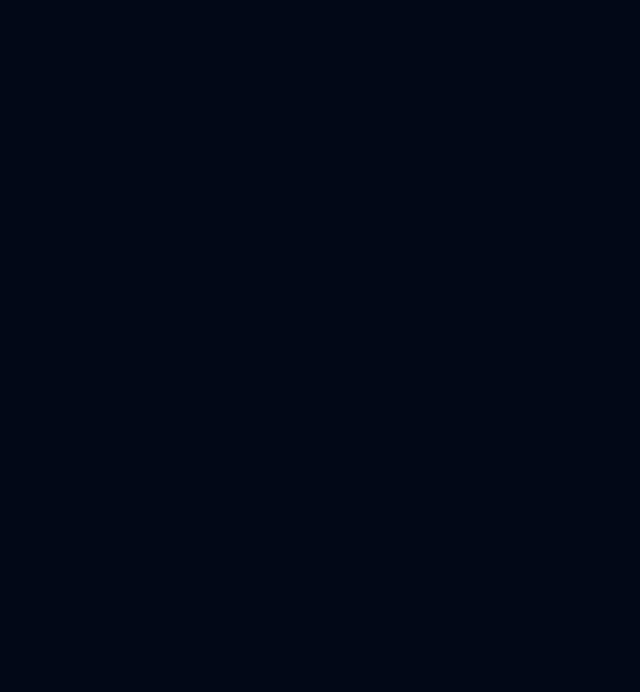
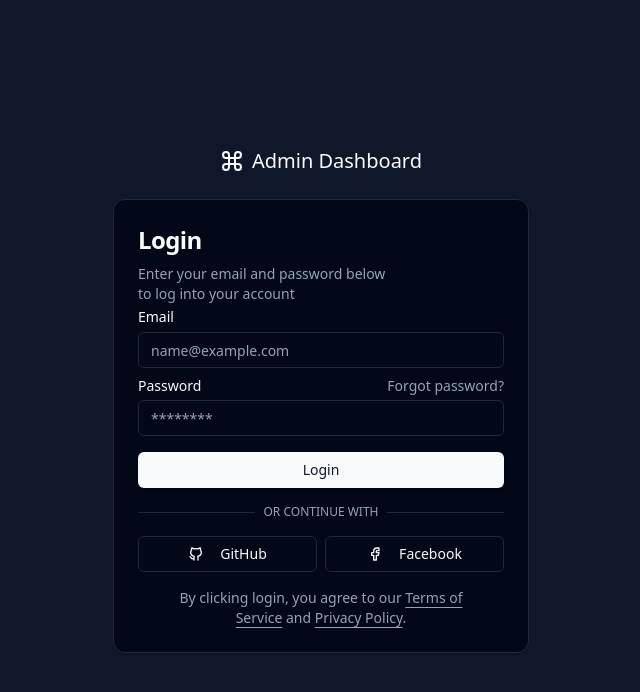
Before and after one commit to renhuawei/vite-web, a React (Vite) app: page /sign-in-2 in a window 1280 px wide. Shown: the top 692 px of the page, without its empty margins (319-959 px from the left). Built offline with nearby package versions, Linux system fonts and the light colour scheme.

Commit message:
feat: add box sign in page

```diff
--- a/src/data/sidelinks.tsx
+++ b/src/data/sidelinks.tsx
@@ -2,6 +2,7 @@ import {
   IconBoxSeam,
   IconChartHistogram,
   IconHexagonNumber1,
+  IconHexagonNumber2,
   IconLayoutDashboard,
   IconMessages,
   IconRouteAltLeft,
@@ -46,6 +47,12 @@ export const sidelinks: SideLink[] = [
         href: 'sign-in',
         icon: <IconHexagonNumber1 size={18} />,
       },
+      {
+        title: 'Sign In (Box)',
+        label: '',
+        href: 'sign-in-2',
+        icon: <IconHexagonNumber2 size={18} />,
+      },
     ],
   },
   {
--- a/src/pages/auth/components/user-auth-form.tsx
+++ b/src/pages/auth/components/user-auth-form.tsx
@@ -1,4 +1,4 @@
-import { HTMLAttributes } from 'react'
+import { HTMLAttributes, useState } from 'react'
 import { cn } from '@/lib/utils'
 import { zodResolver } from '@hookform/resolvers/zod'
 import { useForm } from 'react-hook-form'
@@ -13,8 +13,12 @@ import {
   FormMessage,
 } from '@/components/ui/form'
 import { Input } from '@/components/ui/input'
-
-interface UserAuthFormProps extends HTMLAttributes<HTMLDivElement> {}
+import { Link } from 'react-router'
+import {
+  IconBrandFacebook,
+  IconBrandGithub,
+  IconLoader2,
+} from '@tabler/icons-react'
 
 const formSchema = z.object({
   email: z
@@ -31,7 +35,9 @@ const formSchema = z.object({
     }),
 })
 
-export function UserAuthForm({ className, ...props }: UserAuthFormProps) {
+export function UserAuthForm({ className, ...props }: HTMLAttributes<HTMLDivElement>) {
+  const [isLoading, setIsLoading] = useState(false)
+
   const form = useForm<z.infer<typeof formSchema>>({
     resolver: zodResolver(formSchema),
     defaultValues: {
@@ -40,8 +46,13 @@ export function UserAuthForm({ className, ...props }: UserAuthFormProps) {
     },
   })
 
-  function onSubmit(variables: z.infer<typeof formSchema>) {
-    console.log(variables)
+  function onSubmit(data: z.infer<typeof formSchema>) {
+    setIsLoading(true)
+    console.log(data)
+
+    setTimeout(() => {
+      setIsLoading(false)
+    }, 3000)
   }
 
   return (
@@ -67,7 +78,15 @@ export function UserAuthForm({ className, ...props }: UserAuthFormProps) {
               name='password'
               render={({ field }) => (
                 <FormItem className='space-y-1'>
-                  <FormLabel>Password</FormLabel>
+                  <div className='flex items-center justify-between'>
+                    <FormLabel>Password</FormLabel>
+                    <Link
+                      to='/forgot-password'
+                      className='text-sm font-medium text-muted-foreground hover:opacity-75'
+                    >
+                      Forgot password?
+                    </Link>
+                  </div>
                   <FormControl>
                     <Input placeholder='********' {...field} type='password' />
                   </FormControl>
@@ -75,7 +94,52 @@ export function UserAuthForm({ className, ...props }: UserAuthFormProps) {
                 </FormItem>
               )}
             />
-            <Button className='mt-2'>Login</Button>
+            <Button className='mt-2' disabled={isLoading}>
+              {isLoading && (
+                <IconLoader2 className='mr-2 h-4 w-4 animate-spin' />
+              )}
+              Login
+            </Button>
+
+            <div className='relative my-2'>
+              <div className='absolute inset-0 flex items-center'>
+                <span className='w-full border-t' />
+              </div>
+              <div className='relative flex justify-center text-xs uppercase'>
+                <span className='bg-background px-2 text-muted-foreground'>
+                  Or continue with
+                </span>
+              </div>
+            </div>
+
+            <div className='flex items-center gap-2'>
+              <Button
+                variant='outline'
+                className='w-full'
+                type='button'
+                disabled={isLoading}
+              >
+                {isLoading ? (
+                  <IconLoader2 className='mr-2 h-4 w-4 animate-spin' />
+                ) : (
+                  <IconBrandGithub className='mr-2 h-4 w-4' />
+                )}{' '}
+                GitHub
+              </Button>
+              <Button
+                variant='outline'
+                className='w-full'
+                type='button'
+                disabled={isLoading}
+              >
+                {isLoading ? (
+                  <IconLoader2 className='mr-2 h-4 w-4 animate-spin' />
+                ) : (
+                  <IconBrandFacebook className='mr-2 h-4 w-4' />
+                )}{' '}
+                Facebook
+              </Button>
+            </div>
           </div>
         </form>
       </Form>
--- /dev/null
+++ b/src/pages/auth/sign-in-2.tsx
@@ -0,0 +1,55 @@
+import { Card } from '@/components/ui/card'
+import { UserAuthForm } from './components/user-auth-form'
+
+export default function SignIn2() {
+  return (
+    <>
+      <div className='container grid h-svh flex-col items-center justify-center bg-primary-foreground lg:max-w-none lg:px-0'>
+        <div className='mx-auto flex w-full flex-col justify-center space-y-2 sm:w-[480px] lg:p-8'>
+          <div className='mb-4 flex items-center justify-center'>
+            <svg
+              xmlns='http://www.w3.org/2000/svg'
+              viewBox='0 0 24 24'
+              fill='none'
+              stroke='currentColor'
+              strokeWidth='2'
+              strokeLinecap='round'
+              strokeLinejoin='round'
+              className='mr-2 h-6 w-6'
+            >
+              <path d='M15 6v12a3 3 0 1 0 3-3H6a3 3 0 1 0 3 3V6a3 3 0 1 0-3 3h12a3 3 0 1 0-3-3' />
+            </svg>
+            <h1 className='text-xl font-medium'>Admin Dashboard</h1>
+          </div>
+          <Card className='p-6'>
+            <div className='flex flex-col space-y-2 text-left'>
+              <h1 className='text-2xl font-semibold tracking-tight'>Login</h1>
+              <p className='text-sm text-muted-foreground'>
+                Enter your email and password below <br />
+                to log into your account
+              </p>
+            </div>
+            <UserAuthForm />
+            <p className='mt-4 px-8 text-center text-sm text-muted-foreground'>
+              By clicking login, you agree to our{' '}
+              <a
+                href='/terms'
+                className='underline underline-offset-4 hover:text-primary'
+              >
+                Terms of Service
+              </a>{' '}
+              and{' '}
+              <a
+                href='/privacy'
+                className='underline underline-offset-4 hover:text-primary'
+              >
+                Privacy Policy
+              </a>
+              .
+            </p>
+          </Card>
+        </div>
+      </div>
+    </>
+  )
+}
--- a/src/router.tsx
+++ b/src/router.tsx
@@ -3,6 +3,7 @@ import { Route, Routes } from 'react-router'
 import Loader from '@/components/loader'
 const Dashboard = lazy(() => import('@/pages/dashboard'))
 const SignIn = lazy(() => import('@/pages/auth/sign-in'))
+const SignIn2 = lazy(() => import('@/pages/auth/sign-in-2'))
 
 export default function Router() {
   return (
@@ -10,6 +11,7 @@ export default function Router() {
       <Routes>
         <Route path='/' element={<Dashboard />} />
         <Route path='/sign-in' element={<SignIn />} />
+        <Route path='/sign-in-2' element={<SignIn2 />} />
       </Routes>
     </Suspense>
   )
```
